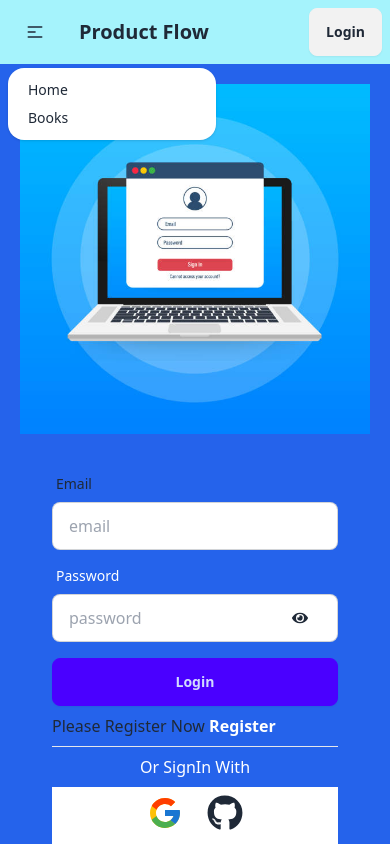
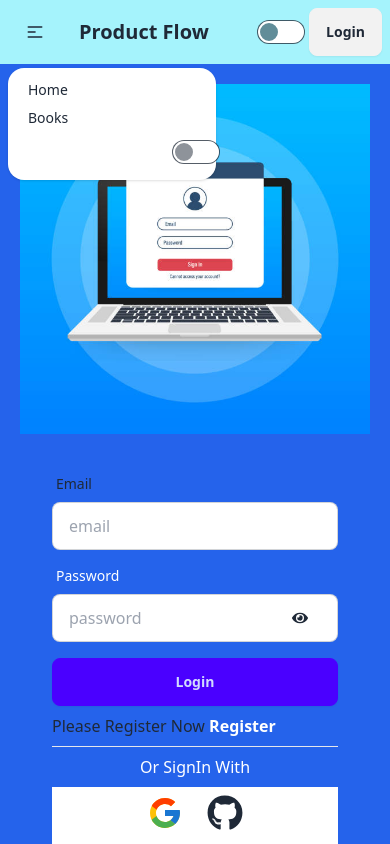
Before and after one commit to Abusayem99133/product-flow-client-site, a React (Vite) app: page /signIn in a window 390 px wide. Both pictures are taken after a click on the button 35 px from the left and 32 px from the top of the page. Shown: the top 844 px of the page. Built offline with nearby package versions, Linux system fonts and the light colour scheme; no server answers.

Commit message:
data-theme functionality work done and responsive done

```diff
--- a/src/Components/Navbar/Navbar.jsx
+++ b/src/Components/Navbar/Navbar.jsx
@@ -1,5 +1,6 @@
-import React from "react";
+import React, { useContext, useEffect, useState } from "react";
 import { Link } from "react-router-dom";
+import { AuthContext } from "../Provider/AuthProvider";
 
 const Navbar = () => {
   const navItems = (
@@ -12,6 +13,20 @@ const Navbar = () => {
       </li>
     </>
   );
+  const { user, logOut } = useContext(AuthContext);
+  const [theme, setTheme] = useState("light");
+  const handleToggle = (e) => {
+    if (e.target.checked) {
+      setTheme("dark");
+    } else {
+      setTheme("light");
+    }
+  };
+  useEffect(() => {
+    localStorage.setItem("theme", theme);
+    const localTheme = localStorage.getItem("theme");
+    document.querySelector("html").setAttribute("data-theme", localTheme);
+  }, [theme]);
   return (
     <div>
       <div className="navbar bg-cyan-200">
@@ -38,6 +53,18 @@ const Navbar = () => {
               className="menu menu-sm dropdown-content bg-base-100 rounded-box z-[1] mt-3 w-52 p-2 shadow"
             >
               {navItems}
+              <div className="sm:block lg:hidden ">
+                <div className="form-control w-52">
+                  <label className="cursor-pointer label">
+                    <span className="label-text"></span>
+                    <input
+                      type="checkbox"
+                      className="toggle toggle-secondary "
+                      onChange={handleToggle}
+                    />
+                  </label>
+                </div>
+              </div>
             </ul>
           </div>
           <a className="btn btn-ghost text-xl">Product Flow</a>
@@ -46,6 +73,18 @@ const Navbar = () => {
           <ul className="menu menu-horizontal px-1">{navItems}</ul>
         </div>
         <div className="navbar-end">
+          <div className="sm:hidden lg:block ">
+            <div className="form-control w-52">
+              <label className="cursor-pointer label">
+                <span className="label-text"></span>
+                <input
+                  type="checkbox"
+                  className="toggle toggle-secondary "
+                  onChange={handleToggle}
+                />
+              </label>
+            </div>
+          </div>
           <a className="btn" href="register">
             Login
           </a>
--- a/src/Components/Pages/ProtectedRoutes/PrivateRoute.jsx
+++ b/src/Components/Pages/ProtectedRoutes/PrivateRoute.jsx
@@ -1,9 +1,24 @@
-const PrivateRoute = () => {
-  return (
-    <div>
-      <h2>This is Private routed</h2>
-    </div>
-  );
+import { useContext } from "react";
+
+import { Navigate, useLocation } from "react-router-dom";
+import PropTypes from "prop-types";
+import { AuthContext } from "../../Provider/AuthProvider";
+const PrivateRoute = ({ children }) => {
+  const { user, loading } = useContext(AuthContext);
+  const location = useLocation();
+  if (loading) {
+    return (
+      <h1>
+        <span className="loading loading-spinner loading-lg"></span>
+      </h1>
+    );
+  }
+  if (!user) {
+    return <Navigate to="/signIn" state={location?.pathname || "/"}></Navigate>;
+  }
+  return <div>{children}</div>;
 };
-
+PrivateRoute.propTypes = {
+  children: PropTypes.node,
+};
 export default PrivateRoute;
--- a/src/Components/Pages/SignIn/SignIn.jsx
+++ b/src/Components/Pages/SignIn/SignIn.jsx
@@ -6,7 +6,7 @@ import { useContext, useState } from "react";
 import { Helmet } from "react-helmet-async";
 import { AuthContext } from "../../Provider/AuthProvider";
 import toast from "react-hot-toast";
-// import axios from "axios";
+
 const SignIn = () => {
   const { signIn, googleLogin, gitHubLogin } = useContext(AuthContext);
   const navigate = useNavigate();
@@ -21,21 +21,13 @@ const SignIn = () => {
     console.log(email, password);
     signIn(email, password)
       .then((result) => {
-        // const loggedInUser = result.user;
-        // console.log(loggedInUser);
-        // const user = { email };
-        // axios
-        //   .post("https://b9a11-server-side-abusayem99133.vercel.app/jwt", user, { withCredentials: true })
-        //   .then((res) => {
-        //     console.log(res.data);
-        //   });
         toast.success("Success SignIn");
         if (result.user) {
           navigate(from);
         }
       })
       .catch(() => {
-        toast.error("Login Error");
+        toast.error("SignIn Error");
       });
   };
   const handleSocialLogIn = (socialProvider) => {
--- a/src/Components/Routes.jsx
+++ b/src/Components/Routes.jsx
@@ -4,6 +4,7 @@ import Main from "./Main/Main";
 import Book from "./Books/Book";
 import Register from "./Pages/Registers/Register";
 import SignIn from "./Pages/SignIn/SignIn";
+import PrivateRoute from "./Pages/ProtectedRoutes/PrivateRoute";
 export const router = createBrowserRouter([
   {
     path: "/",
@@ -12,11 +13,19 @@ export const router = createBrowserRouter([
     children: [
       {
         path: "/",
-        element: <Home />,
+        element: (
+          <PrivateRoute>
+            <Home />
+          </PrivateRoute>
+        ),
       },
       {
         path: "/book",
-        element: <Book />,
+        element: (
+          <PrivateRoute>
+            <Book />
+          </PrivateRoute>
+        ),
       },
       {
         path: "/register",
```
